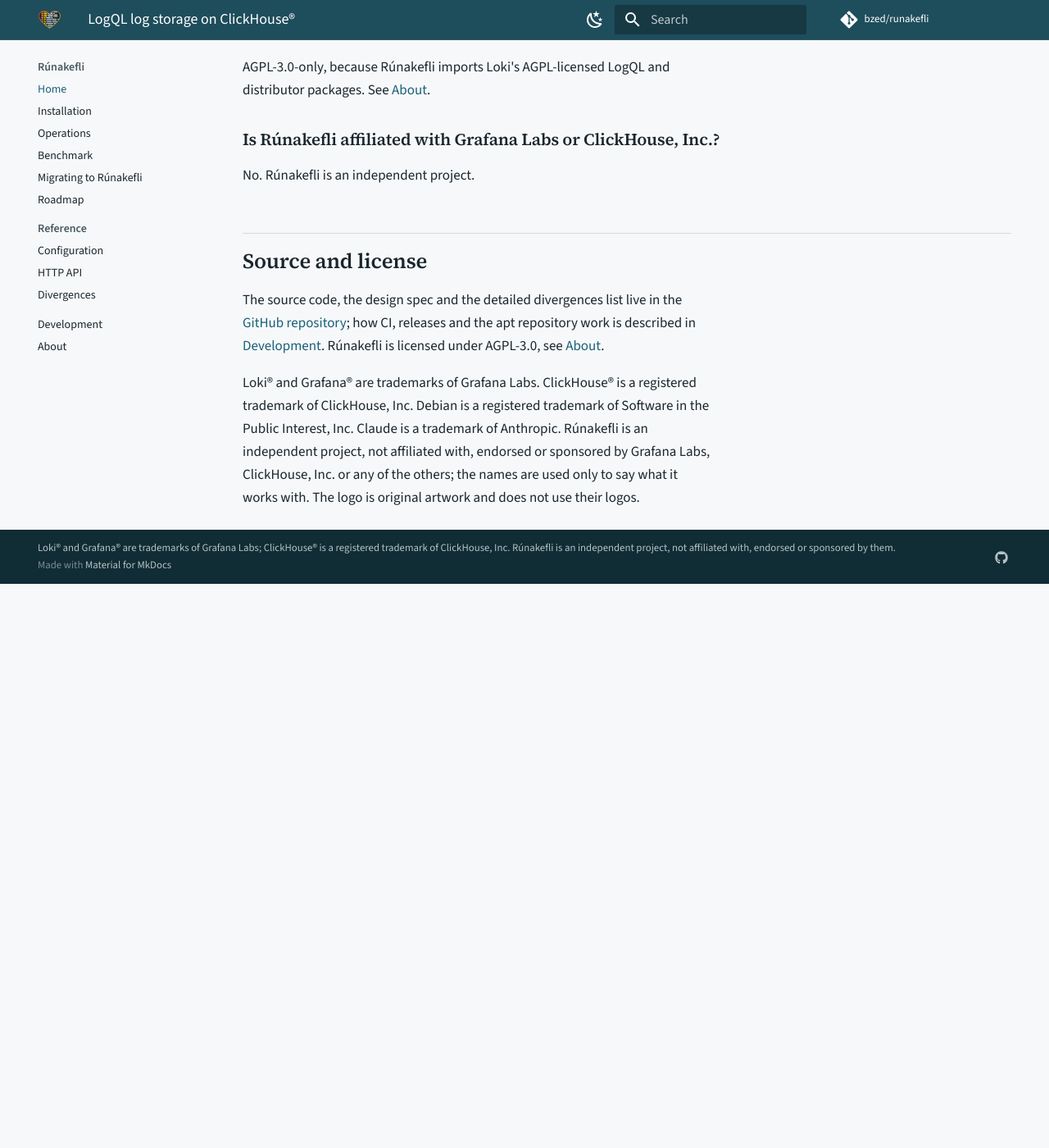
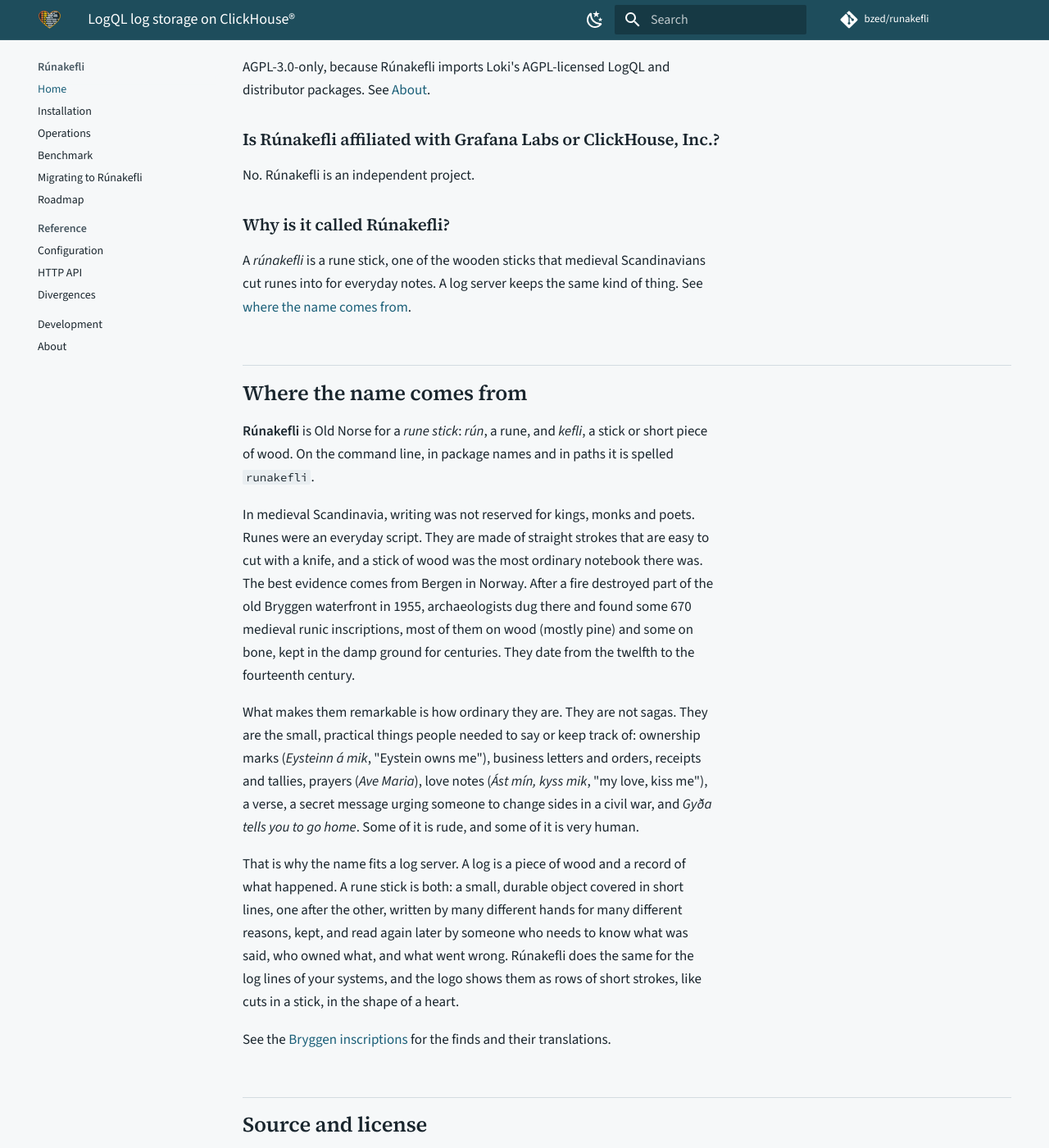
Before and after one commit to bzed/lokihouse, an MkDocs documentation site: the page built from docs/index.md, in a window 1280 px wide and 1400 px high, scrolled down 4832 px. Shown: the whole window at 82% size. Built offline with MkDocs 1.6.1 and Material for MkDocs 9.7.7, drawn with Linux system fonts in a browser that asks for light colours; comment, search, counter and statistics services are not loaded; before the commit the page ends 5544 px from its top, so only the background shows below that.

Commit message:
docs: explain the name Rúnakefli
Add the story of the medieval Scandinavian rune sticks (the Bergen
Bryggen finds) to the README and the home page, with an FAQ entry, and
point the About page at it.

Co-Authored-By: Claude Sonnet 5.5 <noreply@anthropic.com>

```diff
--- a/docs/index.md
+++ b/docs/index.md
@@ -293,6 +293,46 @@ distributor packages. See [About](about.md).
 
 No. Rúnakefli is an independent project.
 
+### Why is it called Rúnakefli?
+
+A *rúnakefli* is a rune stick, one of the wooden sticks that medieval
+Scandinavians cut runes into for everyday notes. A log server keeps the same
+kind of thing. See [where the name comes from](#where-the-name-comes-from).
+
+## Where the name comes from
+
+**Rúnakefli** is Old Norse for a *rune stick*: *rún*, a rune, and *kefli*, a
+stick or short piece of wood. On the command line, in package names and in
+paths it is spelled `runakefli`.
+
+In medieval Scandinavia, writing was not reserved for kings, monks and poets.
+Runes were an everyday script. They are made of straight strokes that are easy
+to cut with a knife, and a stick of wood was the most ordinary notebook there
+was. The best evidence comes from Bergen in Norway. After a fire destroyed part
+of the old Bryggen waterfront in 1955, archaeologists dug there and found some
+670 medieval runic inscriptions, most of them on wood (mostly pine) and some on
+bone, kept in the damp ground for centuries. They date from the twelfth to the
+fourteenth century.
+
+What makes them remarkable is how ordinary they are. They are not sagas. They
+are the small, practical things people needed to say or keep track of:
+ownership marks (*Eysteinn á mik*, "Eystein owns me"), business letters and
+orders, receipts and tallies, prayers (*Ave Maria*), love notes (*Ást mín, kyss
+mik*, "my love, kiss me"), a verse, a secret message urging someone to change
+sides in a civil war, and *Gyða tells you to go home*. Some of it is rude, and
+some of it is very human.
+
+That is why the name fits a log server. A log is a piece of wood and a record
+of what happened. A rune stick is both: a small, durable object covered in
+short lines, one after the other, written by many different hands for many
+different reasons, kept, and read again later by someone who needs to know what
+was said, who owned what, and what went wrong. Rúnakefli does the same for the
+log lines of your systems, and the logo shows them as rows of short strokes,
+like cuts in a stick, in the shape of a heart.
+
+See the [Bryggen inscriptions](https://en.wikipedia.org/wiki/Bryggen_inscriptions)
+for the finds and their translations.
+
 ## Source and license
 
 The source code, the design spec and the detailed divergences list live in the
```
Also changed, not shown: README.md (+34 -0 lines), docs/about.md (+6 -5 lines).
